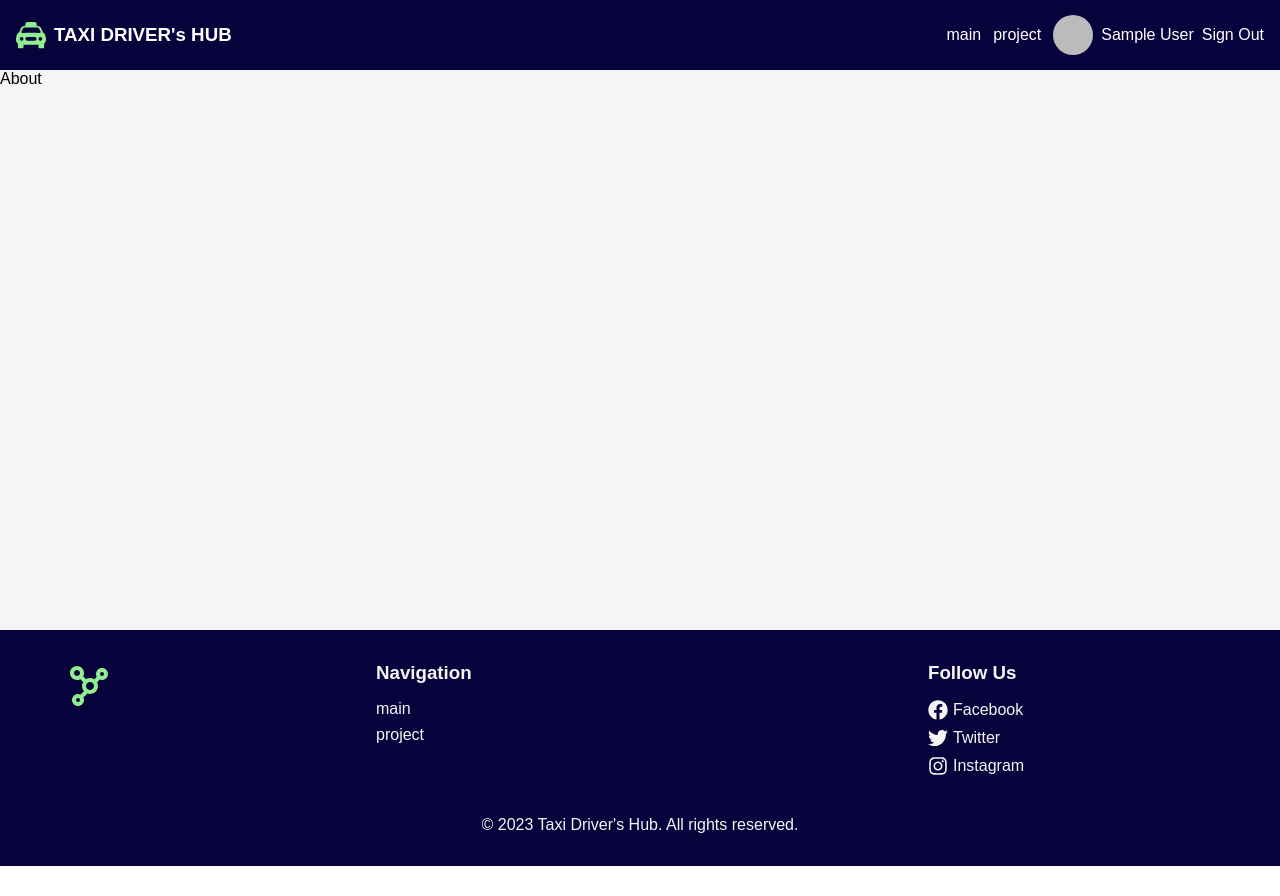
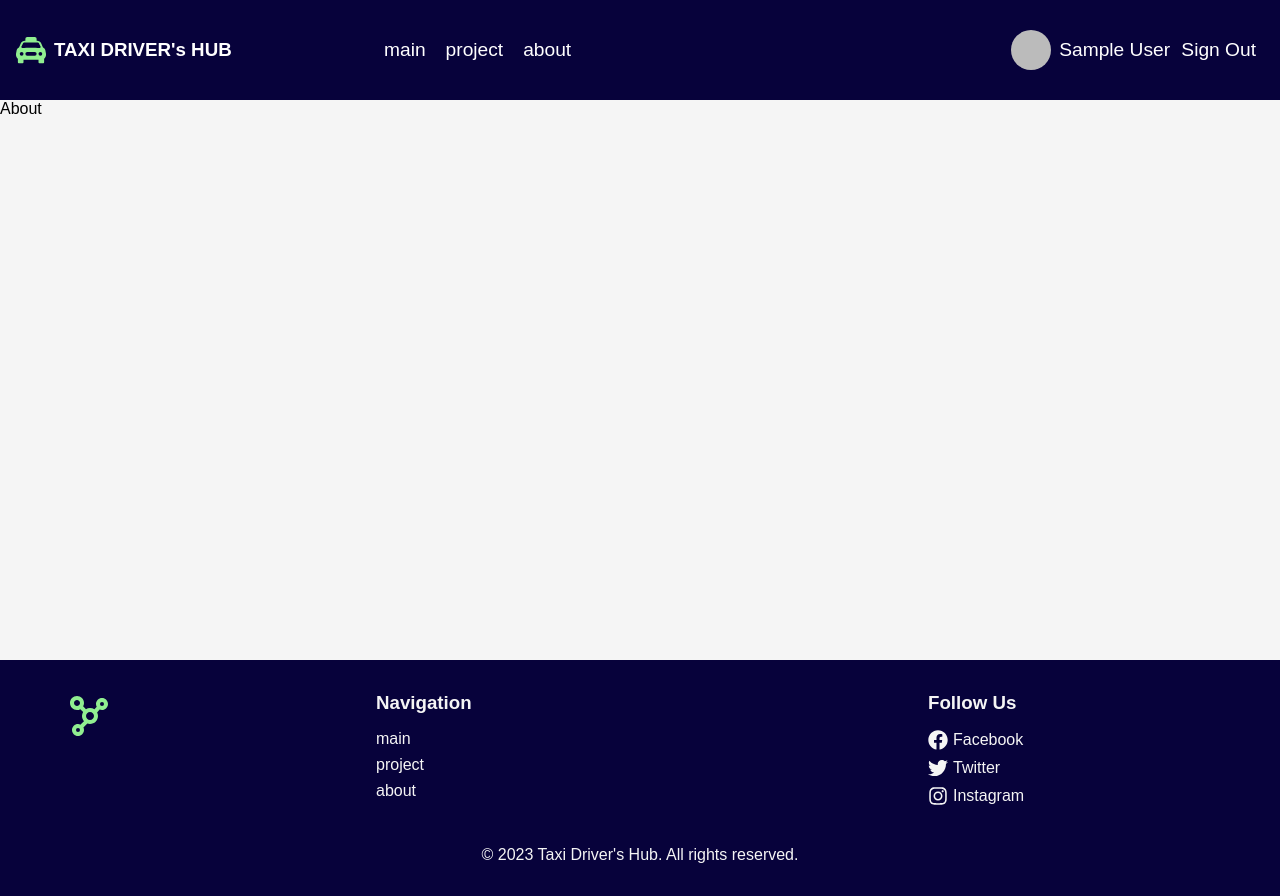
Before and after one commit to feelforyou/taxi-license-platform, a React (Vite) app: page /about in a window 1280 px wide. Before the commit the page ends 866 px from the top, so only its background shows below. Built offline with nearby package versions, Linux system fonts and the light colour scheme; no server answers; sample sign-in values are in the browser's storage.

Commit message:
fixed navbar css

```diff
--- a/src/Components/Navbar/Navbar.jsx
+++ b/src/Components/Navbar/Navbar.jsx
@@ -47,22 +47,27 @@ const Navbar = () => {
         )}
       </div>
       <div className={`list-container ${isOpen ? "show" : ""}`}>
+        <div className="horiz-navbar-container">
           <ul className="ul">
             {links.map((link) => {
               const { id, url, title } = link;
               return (
                 <li key={id} className="list-item">
-                <Link to={url}>
+                  <Link className="link-hover" to={url}>
                     <p>{title}</p>
                   </Link>
                 </li>
               );
             })}
-
+          </ul>
           {user.name || user.uid ? (
-            <>
-              <li className="user-info">
-                <Link className="user-avatar-link" to={`/${user.uid}`}>
+            <div>
+              <div className="user-info">
+                <div className="login-horizontal-wrapper">
+                  <Link
+                    className="user-avatar-link link-hover"
+                    to={`/${user.uid}`}
+                  >
                     {user.avatar ? (
                       <img
                         src={user?.avatar}
@@ -76,24 +81,29 @@ const Navbar = () => {
                       />
                     )}
 
-                  <span>{user.name || user.email}</span>
+                    <span className="username-span">
+                      {user.name || user.email}
+                    </span>
                   </Link>
+                  <li onClick={signOut} className="sign-out-btn ">
+                    <span className="span-hover">Sign Out</span>
                   </li>
-              <li onClick={signOut} className="sign-out-btn">
-                Sign Out
-              </li>
-            </>
+                </div>
+              </div>
+            </div>
           ) : (
-            <>
+            <div className="login-container-navbar">
               <li className="navbar-link">
-                <Link to="/login">შესვლა</Link>
+                <Link className="link-hover" to="/login">
+                  log in
+                </Link>
               </li>
               <li className="google-btn" onClick={handleSignIn}>
                 <GoogleSignIn />
               </li>
-            </>
+            </div>
           )}
-        </ul>
+        </div>
       </div>
     </div>
   );
--- a/src/Data/data.js
+++ b/src/Data/data.js
@@ -11,7 +11,9 @@ import { BsFillTaxiFrontFill } from "react-icons/bs";
 
 export const links = [
   { id: "1", title: "main", url: "/" },
-  { id: "3", title: "project", url: "/about" },
+  { id: "2", title: "project", url: "/about" },
+  { id: "3", title: "about", url: "/about" },
+
   // { id: "2", title: "კაბინეტი", url: "/:userID" },
 
   // { id: "4", title: "შესვლა", url: "/login" },
--- a/src/Pages/LogIn.jsx
+++ b/src/Pages/LogIn.jsx
@@ -83,11 +83,12 @@ const LogIn = () => {
             await refreshUser();
             setError("Email successfully verified! You can now log in.");
           } else {
-            setError(
-              data.error
-                ? data.error.message
-                : "There was an error verifying your email. Please try again."
-            );
+            console.log(data.error);
+            // setError(
+            //   data.error
+            //     ? data.error.message
+            //     : "There was an error verifying your email. Please try again."
+            // );
           }
         })
         .catch((error) => {
@@ -119,7 +120,17 @@ const LogIn = () => {
   return (
     <div className="login-container">
       <main className="login-main">
-        {error && <div className="error-message">{error}</div>}
+        {error && (
+          <div
+            className={`${
+              error === "Email successfully verified! You can now log in."
+                ? "error-message success-msg"
+                : "error-message"
+            }`}
+          >
+            {error}
+          </div>
+        )}
 
         <h1>Log In</h1>
 
--- a/src/index.css
+++ b/src/index.css
@@ -107,12 +107,13 @@ img {
   display: flex;
   justify-content: space-between;
   max-width: 100%;
+  margin-bottom: 15rem;
 }
 
 .list-item {
   padding: 0.25rem;
   margin: 0.25rem;
-  font-size: 1rem;
+  font-size: 1.2rem;
   cursor: pointer;
 }
 
@@ -134,7 +135,7 @@ img {
   top: 0;
   left: 0;
   min-width: 70%;
-  height: 100%;
+  min-height: 100%;
   background-color: hsl(245, 93%, 12%);
   transform: translateX(-100%);
   transition: transform 0.3s ease;
@@ -142,6 +143,9 @@ img {
   /* Make sure the container fills the space on larger screens */
   width: auto;
   padding: 0.5rem;
+  display: flex;
+  flex-direction: column;
+  justify-content: space-evenly;
 }
 
 .list-container.show {
@@ -151,15 +155,13 @@ img {
 /* Adjust the ul within list-container for mobile view */
 .list-container ul {
   flex-direction: column;
-  height: 100%;
-  justify-content: center;
-  align-items: start;
-  padding-left: 1rem;
-  /* Resetting styles to default for larger screens */
-  padding-left: 0;
+  justify-content: flex-start;
 }
 .navbar-link {
   margin-bottom: 0.25rem;
+  padding: 0;
+  list-style: none;
+  font-size: 1.2rem;
 }
 .navbar-link :hover {
   opacity: 0.8;
@@ -170,16 +172,34 @@ img {
   border-right: none;
   margin-left: 0rem; /* Provide space between list items */
 }
+/* Sign Out Button */
+.sign-out-btn {
+  background-color: transparent;
+  border: none;
+  color: white;
+  cursor: pointer;
+  transition: color 0.2s;
+  list-style: none;
+  font-size: 1.2rem;
+}
+.sign-out-btn :hover {
+  opacity: 0.8;
+}
+.user-avatar-link {
+  display: flex;
+  align-items: center;
+}
+.login-horizontal-wrapper {
+  display: flex;
+  flex-direction: column;
+  gap: 0.5rem;
+}
 
 /* Media Queries */
 
 @media screen and (max-width: 670px) {
   .menu-icon {
     display: flex; /* Show the burger menu icon */
-  }
-
-  .sign-out-btn {
-    margin-top: 7rem;
   }
 }
 @media screen and (max-width: 840px) {
@@ -189,34 +209,67 @@ img {
 }
 
 @media screen and (min-width: 670px) {
+  .navbar {
+    display: flex;
+    align-items: center;
+    justify-content: space-between;
+    height: 100px;
+  }
   .menu-icon {
     display: none; /* Hide the burger menu icon */
   }
 
   .google-btn {
-    scale: 0.8;
+    scale: 0.7;
+    padding: 0;
+    margin: 0;
+  }
+  .navbar-link {
+    padding: 0;
+    margin: 0;
+  }
+  .horiz-navbar-container {
+    display: flex;
+    align-items: center;
+    justify-content: space-between;
+  }
+  .login-container-navbar {
+    display: flex;
+    align-items: center;
+    justify-content: center;
   }
 
   .list-container {
     position: static;
-    transform: none; /* Reset transform */
-    background-color: transparent; /* Remove background color */
-    padding: 0rem;
+    transform: translateX(0); /* Reset transform */
+    background-color: transparent;
+    height: 100px;
+    display: flex;
+    padding: 0;
   }
 
   .list-container ul {
     display: flex;
-    gap: 0.5rem;
     flex-direction: row;
     align-items: center; /* Vertically center align items */
-    justify-content: flex-end; /* Align items to the end */
+    justify-content: center; /* Align items to the end */
+    gap: 1rem;
   }
 
   .navbar-link {
     margin-bottom: 0rem;
   }
-  .sign-out-btn {
-    margin-right: 1rem;
+
+  .navbar ul {
+    margin-bottom: 0rem;
+  }
+
+  .login-horizontal-wrapper {
+    display: flex;
+    flex-direction: row;
+    align-items: center;
+    gap: 0.7rem;
+    margin-right: 1.5rem;
   }
 }
 
@@ -230,19 +283,18 @@ img {
 }
 
 .user-info {
+  cursor: pointer;
+  list-style: none;
   display: flex;
-  align-items: center; /* Vertically centering the name with the avatar */
-  cursor: pointer;
-}
-.user-info :hover {
-  opacity: 0.8;
+  flex-direction: column;
+  gap: 1rem;
 }
 
 /* Google SignIn button styling to make it more consistent with the navbar */
 .google-btn {
   display: flex;
   align-items: center;
-  justify-content: center;
+  justify-content: flex-start;
   border: none;
   border-radius: 5px;
   background-color: transparent; /* Assuming you have this variable in your CSS */
@@ -251,21 +303,14 @@ img {
   transition: background-color 0.2s;
 }
 
-/* Sign Out Button */
-.sign-out-btn {
-  background-color: transparent;
-  border: none;
-  color: white;
-  cursor: pointer;
-  transition: color 0.2s;
+.username-span {
+  font-size: 1.2rem;
 }
 
-.sign-out-btn:hover {
+.navbar-link :hover,
+.username-span :hover,
+.link-hover :hover {
   opacity: 0.8;
-}
-.user-avatar-link {
-  display: flex;
-  align-items: center;
 }
 
 /*|||||||||||||||||End Navbar|||||||||||||||||||*/
@@ -634,6 +679,9 @@ strong {
   position: absolute;
   top: 1.8rem;
 }
+.success-msg {
+  color: darkgreen;
+}
 
 /*END LOGIN PAGE*/
 
```
Lines whose indentation alone changed are shown as unchanged.
